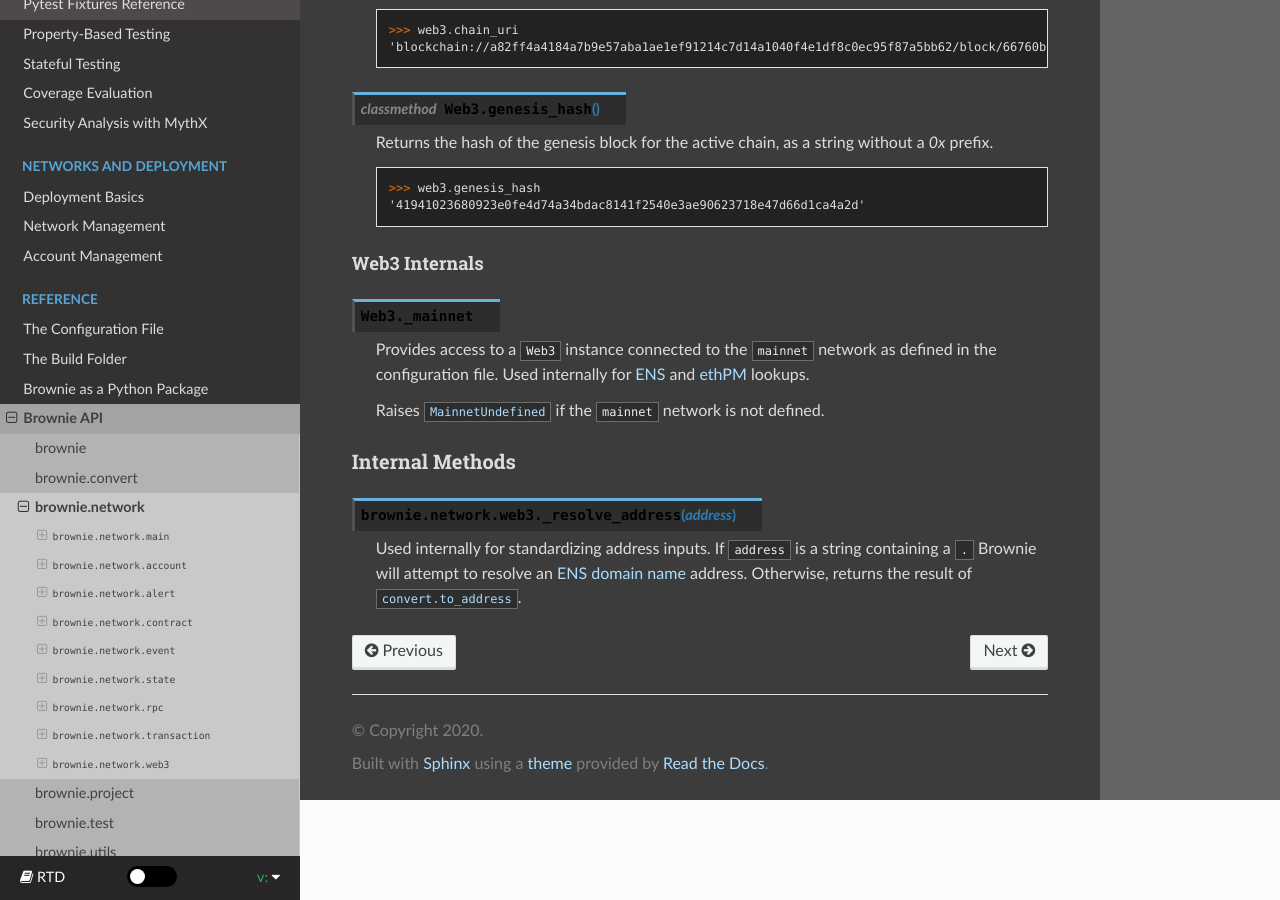
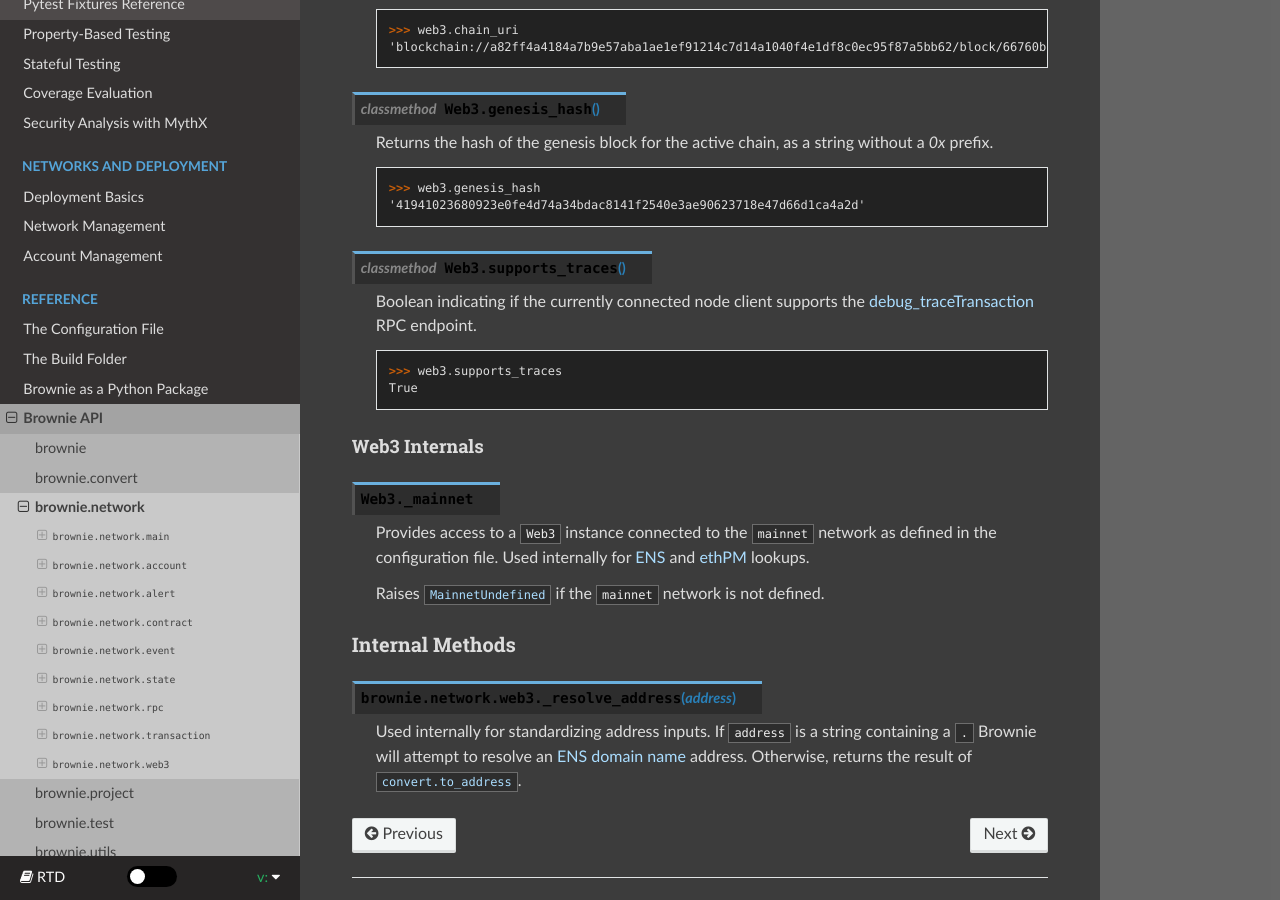
Before and after one commit to eth-brownie/brownie, a Sphinx documentation site: the page built from docs/api-network.rst, in a window 1280 px wide and 900 px high, scrolled down 50320 px. Built offline with Sphinx 7.4.7 and the Read the Docs theme 2.0.0, drawn with Linux system fonts in a browser that asks for light colours.

Commit message:
doc: web3.supports_traces

```diff
--- a/docs/api-network.rst
+++ b/docs/api-network.rst
@@ -2568,6 +2568,16 @@
         >>> web3.genesis_hash
         '41941023680923e0fe4d74a34bdac8141f2540e3ae90623718e47d66d1ca4a2d'
 
+.. py:classmethod:: Web3.supports_traces
+
+    Boolean indicating if the currently connected node client supports the `debug_traceTransaction <https://github.com/ethereum/go-ethereum/wiki/Management-APIs#user-content-debug_tracetransaction>`_ RPC endpoint.
+
+    .. code-block:: python
+
+        >>> web3.supports_traces
+        True
+
+
 Web3 Internals
 **************
 
```
